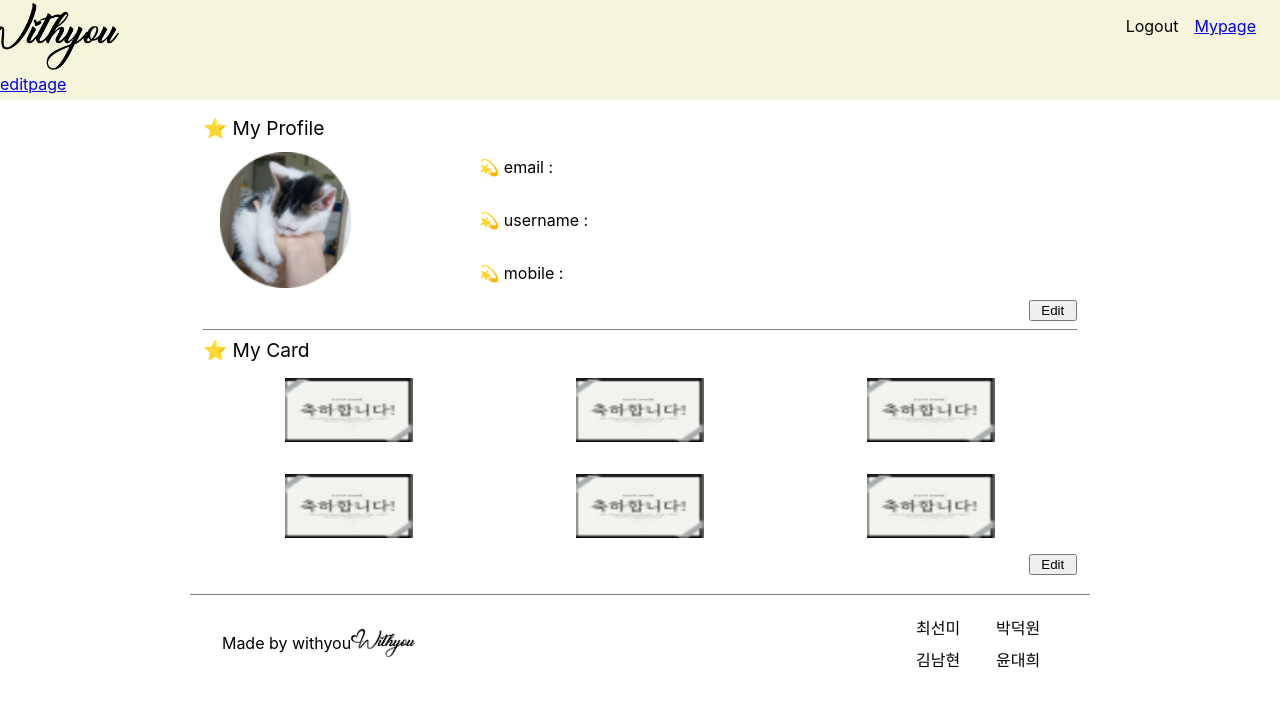
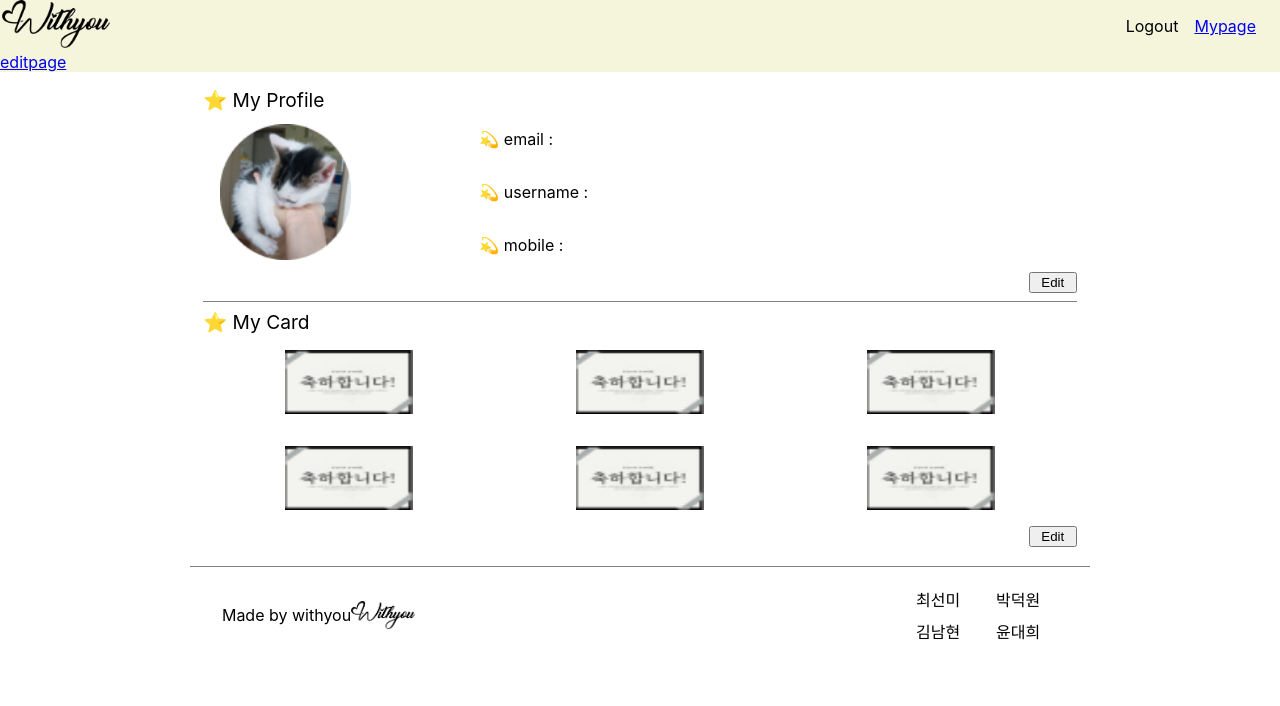
Before and after one commit to onniseonmi/Withyou, a React (Create React App) app in the folder client/: page /mypage in a window 1280 px wide. Shown: the top 706 px of the page. Built offline with nearby package versions, Linux system fonts and the light colour scheme.

Commit message:
fix modal css

```diff
--- a/client/src/css/ElementsModal.css
+++ b/client/src/css/ElementsModal.css
@@ -3,7 +3,7 @@
     background-color: grey;
     position: absolute;
     left: 5.7rem;
-    top: 10.2rem;
+    top: 8.2rem;
     width: 25rem;
     height: 44rem;
   }
--- a/client/src/css/ImageModal.css
+++ b/client/src/css/ImageModal.css
@@ -3,7 +3,7 @@
     background-color: grey;
     position: absolute;
     left: 5.7rem;
-    top: 10.2rem;
+    top: 8.2rem;
     width: 25rem;
     height: 44rem;
   }
--- a/client/src/css/Nav.css
+++ b/client/src/css/Nav.css
@@ -1,11 +1,11 @@
 @media screen and (min-width: 900px) {
   .nav-container {
     width: 100%;
-    height: 100px;
     background-color: beige;
   }
   .title img {
-    height: 70px;
+    margin-left: 2rem;
+    height: 3rem;
   }
   .nav-box {
     display: flex;
--- a/client/src/css/TemplateModal.css
+++ b/client/src/css/TemplateModal.css
@@ -3,7 +3,7 @@
     background-color: grey;
     position: absolute;
     left: 5.7rem;
-    top: 10.2rem;
+    top: 8.2rem;
     width: 25rem;
     height: 44rem;
   }
--- a/client/src/css/TextModal.css
+++ b/client/src/css/TextModal.css
@@ -3,7 +3,7 @@
     background-color: grey;
     position: absolute;
     left: 5.7rem;
-    top: 10.2rem;
+    top: 8.2rem;
     width: 25rem;
     height: 44rem;
   }
```
